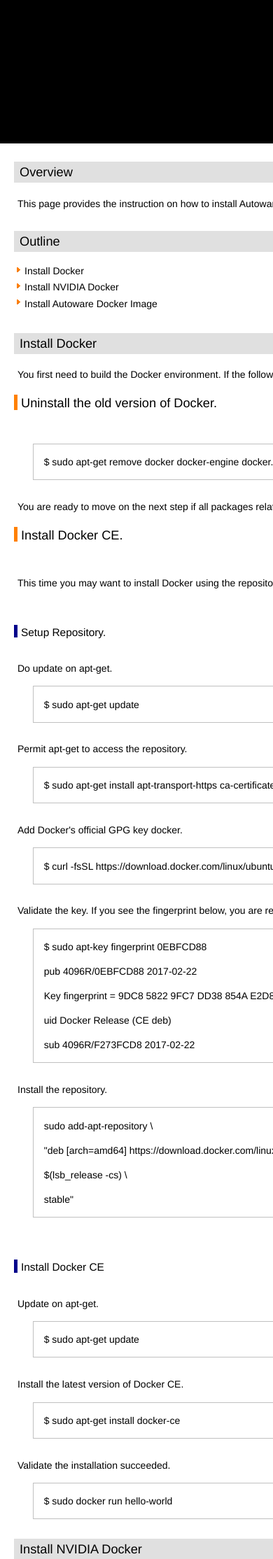
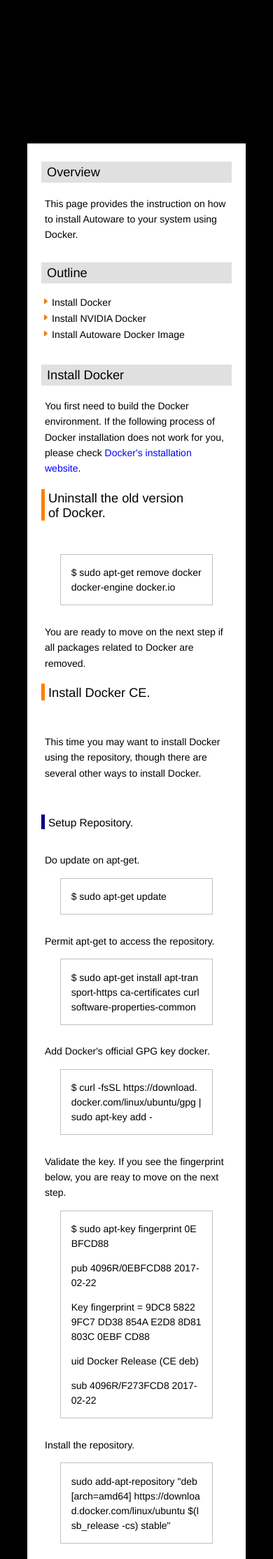
Before and after one commit to CPFL/autoware_web, a Django app: page /docker_x86/ in a window 390 px wide; the page is wider, and only the part inside the window is pictured. Shown: the part 72-2300 px from the top of that part at 70% size. Run offline with Django 3.2, Linux system fonts and the light colour scheme; some libraries are stand-ins or nearby versions.

Commit message:
Fix bug when seeing from smart phone

```diff
--- a/static/css/docker.css
+++ b/static/css/docker.css
@@ -12,8 +12,8 @@
     margin-bottom: 10pt;
     padding-top:20pt;
     padding-bottom:10pt;
-    width: 960pt; /* メインカラムの幅 */
-    /*overflow:hidden;*/
+    width: 80%; /* メインカラムの幅 */
+    overflow:hidden;
 }
 
 /* --- セクション（共通設定） --- */
@@ -27,6 +27,7 @@ margin: 0 0 1em; /* 見出しのマージン（上、左右、下） */
 padding: 5px 8px; /* 見出しのパディング（上下、左右） */
 background-color: #e0e0e0; /* 見出しの背景色 */
 font-size: 130%; /* 見出しの文字サイズ */
+word-break: break-all;
 }
 
 /* 段 */
@@ -42,6 +43,7 @@ border: 1px #c0c0c0 solid; /* セクションの境界線 */
 margin-bottom:20pt;
 margin-left:20pt;
 margin-right:20pt;
+word-break: break-all;
 }
  /* 見出し */
 #main div.emphasis h2 {
@@ -85,7 +87,7 @@ line-height: 130%;
 
 /* --- 見出しエリア --- */
 div.heading {
-width: 600px; /* 見出しエリアの幅 */
+width: 80%; /* 見出しエリアの幅 */
 margin-bottom: 1em;
 padding: 4px 0; /* 見出しエリアのパディング（上下、左右） */
 /* border-bottom: 1px #c0c0c0 solid; /\* 見出しエリアの下境界線 *\/ */
@@ -96,7 +98,7 @@ div.heading h3 {
 padding: 3px 3px 0 5px; /* 見出しのパディング（上右下左） */
 border-left: 5px #ff8000 solid; /* 見出しの左境界線 */
 font-size: 130%; /* 見出しの文字サイズ */
-line-height: 100%;
+line-height: normal;
 }
 
 /* --- 見出し2 --- */
@@ -104,7 +106,7 @@ div.heading h4 {
 padding: 3px 3px 0 5px; /* 見出しのパディング（上右下左） */
 border-left: 5px #00008b solid; /* 見出しの左境界線 */
 font-size: 110%; /* 見出しの文字サイズ */
-line-height: 100%;
+line-height: normal;
 }
 
 /* --- メインカラム定義　開始 --- */
--- a/template/welcome_page/docker_x86.html
+++ b/template/welcome_page/docker_x86.html
@@ -76,10 +76,7 @@
 
     <p>Install the repository.</p>
     <div class="section emphasis">
-      <p>sudo add-apt-repository \</p>
-      <p>"deb [arch=amd64] https://download.docker.com/linux/ubuntu \</p>
-      <p>$(lsb_release -cs) \</p>
-      <p>stable"</p>
+      <p>sudo add-apt-repository "deb [arch=amd64] https://download.docker.com/linux/ubuntu $(lsb_release -cs) stable"</p>
     </div>
 
 
```
